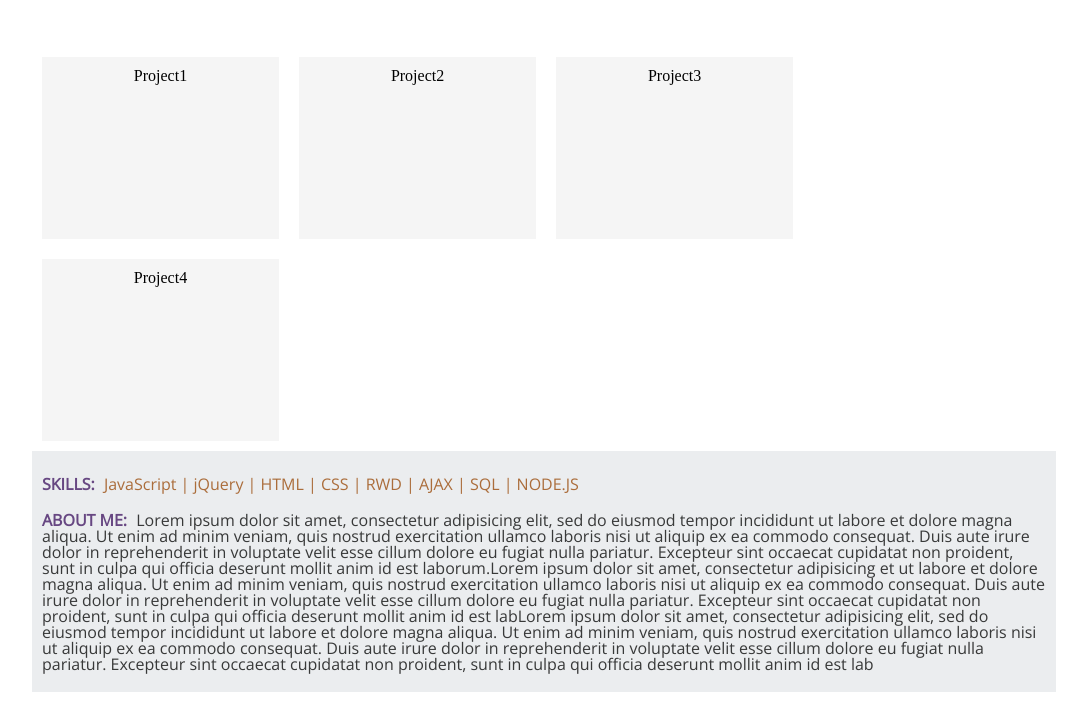
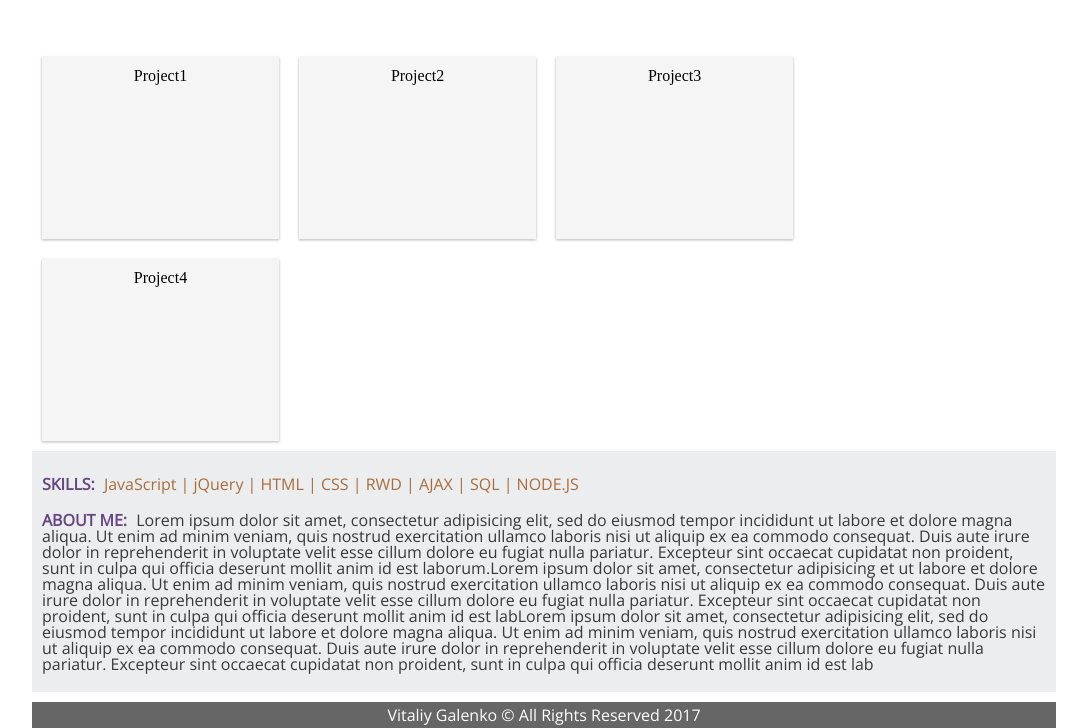
Before and after one commit to vgalenko/personal-portfolio, a plain HTML site: page index.html in a window 1280 px wide. Shown: the part 535-1263 px from the top of the page, without its empty margins (96-1183 px from the left). Before the commit the page ends 1227 px from the top, so only its background shows below. Drawn offline with nearby package versions, Linux system fonts and the light colour scheme.

Commit message:
added hover feature to projects tab and box shadow to header

```diff
--- a/index.html
+++ b/index.html
@@ -59,6 +59,7 @@
 
   </main>
   <footer>
+    <p>Vitaliy Galenko &copy All Rights Reserved 2017</p>
   </footer>
   <script src="https://ajax.googleapis.com/ajax/libs/jquery/3.1.1/jquery.min.js"></script>
   <script src="https://cdnjs.cloudflare.com/ajax/libs/handlebars.js/4.0.4/handlebars.js"></script>
--- a/public/Styles/base.css
+++ b/public/Styles/base.css
@@ -1,4 +1,4 @@
-main, header {
+main, header, footer {
   width: 80%;
   margin: auto;
 }
@@ -15,7 +15,7 @@ header {
   left: 10%;
   top: 0;
   background: #EBEDEF;
-  text-shadow: 0 0 0 2px: #FF0000;
+  box-shadow: 0 1px 3px #CECECE, 0 1px 2px #CECECE;
 }
 
 h1 {
@@ -26,3 +26,13 @@ h1 {
   font-family: 'Open Sans', sans-serif;
   color: #434343;
 }
+
+footer {
+  margin-top: 10px;
+  padding: 5px 0 5px 0;
+  text-align: center;
+  background: #666666;
+  font-family: 'Open Sans', sans-serif;
+  font-size: 1em;
+  color: white;
+}
--- a/public/Styles/layout.css
+++ b/public/Styles/layout.css
@@ -19,6 +19,12 @@
    height: 10em;
    border: 1px solid #F5F5F5;
    background: #F5F5F5;
+   box-shadow: 0 1px 3px #CECECE, 0 1px 2px #CECECE;
+   transition: all 0.3s cubic-bezier(.25,.8,.25,1);
+}
+
+.projects:hover {
+  box-shadow: 0 14px 28px gray, 0 10px 10px gray;
 }
 
 #project-window div{
```
